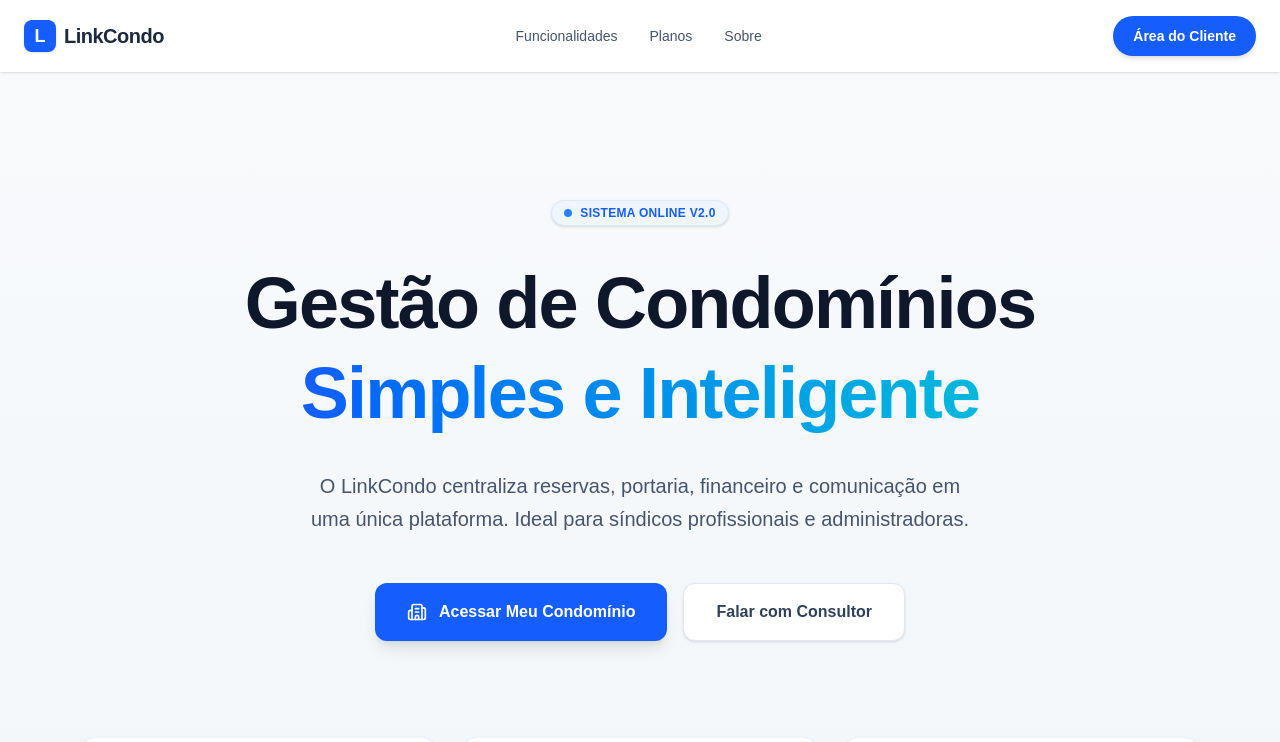
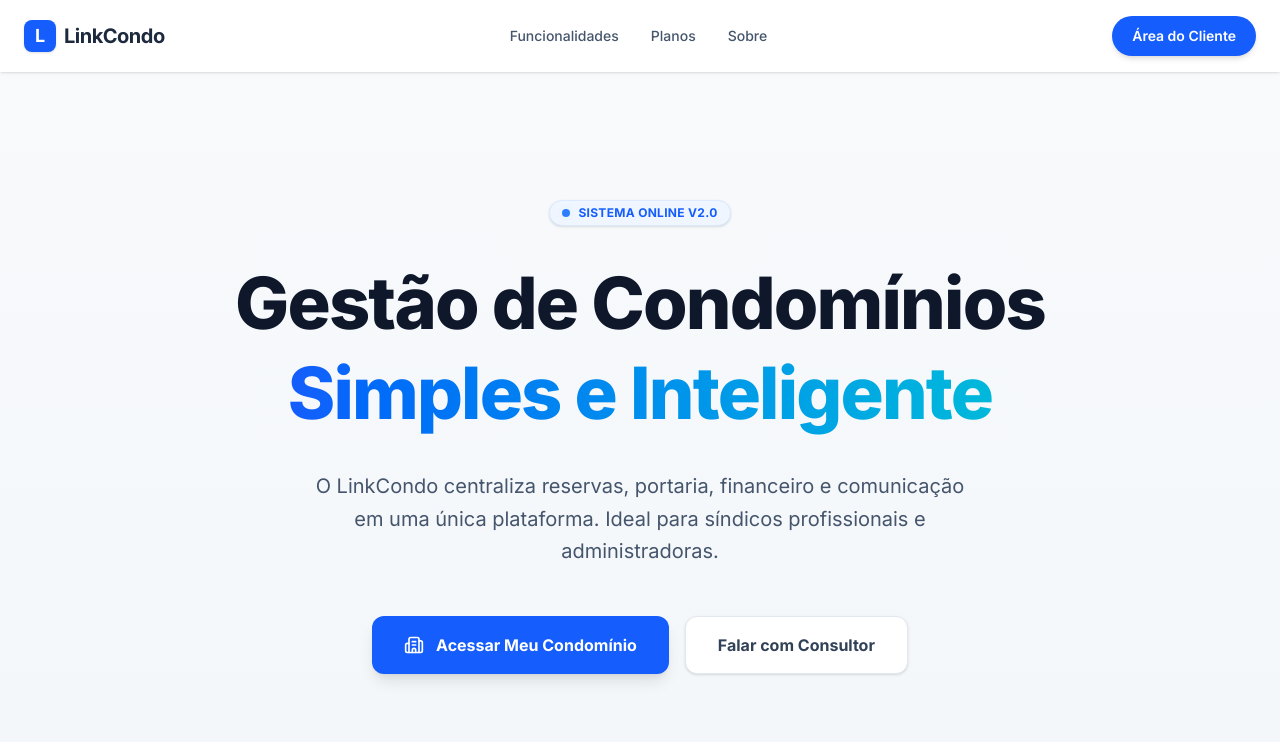
Before and after one commit to Ajosenildo/linkcondo, a Next.js app: page / in a window 1280 px wide. Shown: the top 742 px of the page. Built offline with nearby package versions, Linux system fonts and the light colour scheme.

Commit message:
Correção de fonte e downgrade para Next.js 14 estável

```diff
--- a/package.json
+++ b/package.json
@@ -16,10 +16,10 @@
     "@types/react-calendar": "^3.9.0",
     "jsonwebtoken": "^9.0.2",
     "lucide-react": "^0.556.0",
-    "next": "^16.0.7",
-    "react": "^19.2.1",
+    "next": "14.2.3",
+    "react": "^18.2.0",
     "react-calendar": "^6.0.0",
-    "react-dom": "^19.2.1",
+    "react-dom": "^18.2.0",
     "resend": "^6.1.3"
   },
   "devDependencies": {
--- a/src/app/layout.tsx
+++ b/src/app/layout.tsx
@@ -1,21 +1,15 @@
+// ARQUIVO: src/app/layout.tsx
 import type { Metadata } from "next";
-import { Geist, Geist_Mono } from "next/font/google";
+import { Inter } from "next/font/google"; // Mudamos para Inter
 import 'react-calendar/dist/Calendar.css';
 import "./globals.css";
 
-const geistSans = Geist({
-  variable: "--font-geist-sans",
-  subsets: ["latin"],
-});
-
-const geistMono = Geist_Mono({
-  variable: "--font-geist-mono",
-  subsets: ["latin"],
-});
+// Configuração da fonte Inter
+const inter = Inter({ subsets: ["latin"] });
 
 export const metadata: Metadata = {
-  title: "Create Next App",
-  description: "Generated by create next app",
+  title: "LinkCondo",
+  description: "Gestão de Condomínios Inteligente",
 };
 
 export default function RootLayout({
@@ -24,10 +18,8 @@ export default function RootLayout({
   children: React.ReactNode;
 }>) {
   return (
-    <html lang="en">
-      <body
-        className={`${geistSans.variable} ${geistMono.variable} antialiased`}
-      >
+    <html lang="pt-BR">
+      <body className={inter.className}>
         {children}
       </body>
     </html>
--- a/tsconfig.json
+++ b/tsconfig.json
@@ -15,7 +15,7 @@
     "moduleResolution": "bundler",
     "resolveJsonModule": true,
     "isolatedModules": true,
-    "jsx": "react-jsx",
+    "jsx": "preserve",
     "incremental": true,
     "plugins": [
       {
```
Also changed, not shown: 1 other file (tests, documents, lock files or other folders).
